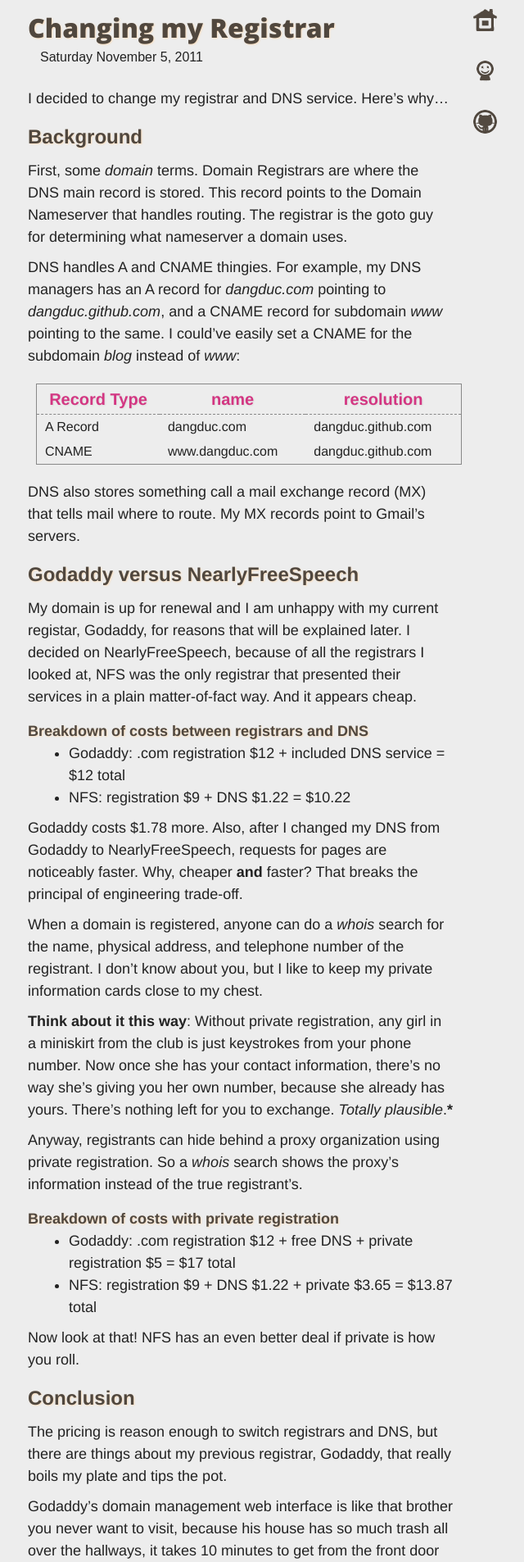
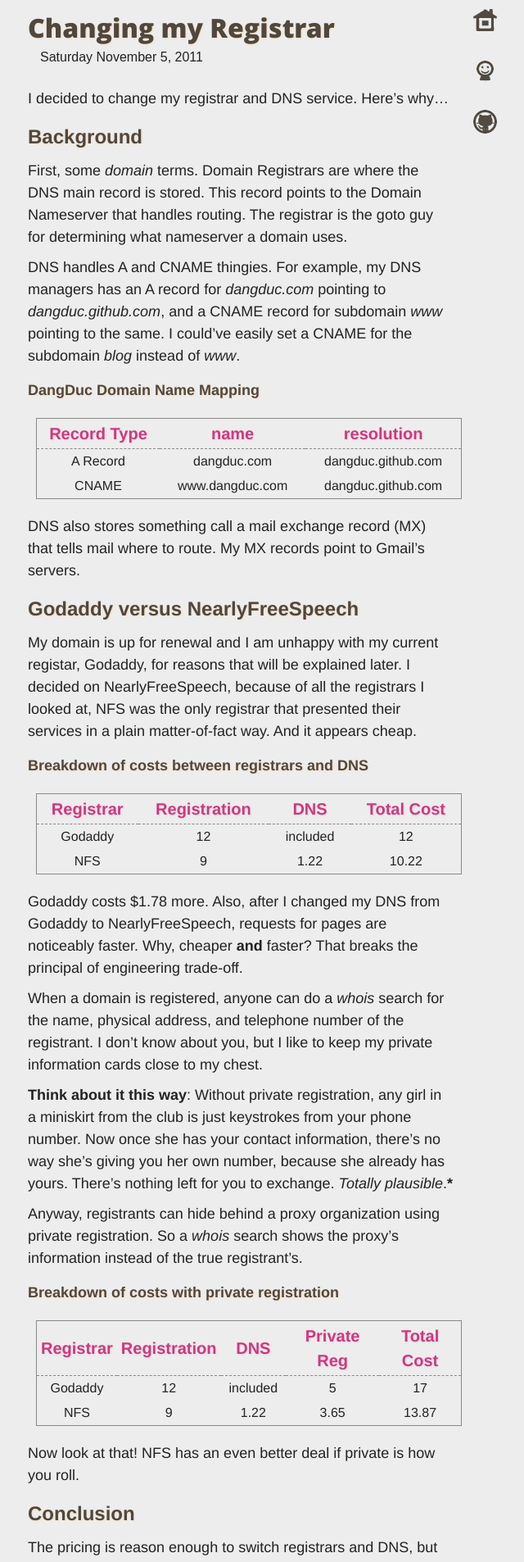
Before and after one commit to dangduc/dangduc.github.com, a Jekyll site: the page built from _posts/2011-11-5-changing-my-registrar.md, in a window 1280 px wide. Shown: the top 1906 px of the page at 82% size, without its empty margins (296-936 px from the left). Built offline with Jekyll 4.4.1, drawn with Linux system fonts in a browser that asks for light colours; some web fonts are replaced; Markdown is read by kramdown in place of the engine named in the settings.

```diff
--- a/_posts/2011-11-5-changing-my-registrar.md
+++ b/_posts/2011-11-5-changing-my-registrar.md
@@ -9,7 +9,9 @@
 
 First, some *domain* terms. Domain Registrars are where the DNS main record is stored. This record points to the Domain Nameserver that handles routing. The registrar is the goto guy for determining what nameserver a domain uses.
 
-DNS handles A and CNAME thingies. For example, my DNS managers has an A record for *dangduc.com* pointing to *dangduc.github.com*, and a CNAME record for subdomain *www* pointing to the same. I could've easily set a CNAME for the subdomain *blog* instead of *www*:
+DNS handles A and CNAME thingies. For example, my DNS managers has an A record for *dangduc.com* pointing to *dangduc.github.com*, and a CNAME record for subdomain *www* pointing to the same. I could've easily set a CNAME for the subdomain *blog* instead of *www*.
+
+### DangDuc Domain Name Mapping
 
 <table>
   <tr>
@@ -37,8 +39,26 @@
 
 ### Breakdown of costs between registrars and DNS
 
-- Godaddy: .com registration $12 + included DNS service = $12 total
-- NFS: registration $9 + DNS $1.22 = $10.22
+<table>
+  <tr>
+    <th>Registrar</th>
+    <th>Registration</th>
+    <th>DNS</th>
+    <th>Total Cost</th>
+  </tr>
+  <tr>
+    <td>Godaddy</td>
+    <td>12</td>
+    <td>included</td>
+    <td>12</td>
+  </tr>
+  <tr>
+    <td>NFS</td>
+    <td>9</td>
+    <td>1.22</td>
+    <td>10.22</td>
+  </tr>
+</table>
 
 Godaddy costs $1.78 more. Also, after I changed my DNS from Godaddy to NearlyFreeSpeech, requests for pages are noticeably faster. Why, cheaper **and** faster? That breaks the principal of engineering trade-off.
 
@@ -50,8 +70,30 @@
 
 ### Breakdown of costs with private registration
 
-- Godaddy: .com registration $12 + free DNS + private registration $5 = $17 total
-- NFS: registration $9 + DNS $1.22 + private $3.65 = $13.87 total
+<table>
+  <tr>
+    <th>Registrar</th>
+    <th>Registration</th>
+    <th>DNS</th>
+    <th>Private Reg</th>
+    <th>Total Cost</th>
+  </tr>
+  <tr>
+    <td>Godaddy</td>
+    <td>12</td>
+    <td>included</td>
+    <td>5</td>
+    <td>17</td>
+  </tr>
+  <tr>
+    <td>NFS</td>
+    <td>9</td>
+    <td>1.22</td>
+    <td>3.65</td>
+    <td>13.87</td>
+  </tr>
+</table>
+
 
 Now look at that! NFS has an even better deal if private is how you roll.
 
--- a/css/style.css
+++ b/css/style.css
@@ -165,11 +165,11 @@
   padding-left: 50px;
 }
 
-div.post blockquote  p{
-  font-style: italic;
+div.post blockquote  p {
   padding: 0 0 0 5px;
-  background: #eee8d5;
-  margin: 0 0 0 0;
+  margin: 0 0 0 10px;
+  border-left: solid 1px #888888;
+  font-size: 16px;
 }
 
 div.entry {
@@ -233,7 +233,7 @@
 }
 
 table td {
-  text-align: left;
+  text-align: center;
 	vertical-align: top;
   padding: 3px 10px 3px 10px;
   font-size: 16px;
--- a/css/syntax.css
+++ b/css/syntax.css
@@ -4,7 +4,8 @@
   border-color: #888888;
   border-width: 1px;
   padding-left: 10px;
-  margin-left: 15px;
+  margin: 20px 0 20px 15px;
+  font-size: 16px;
 }
 .highlight .c { color: #888888 } /* Comment */
 .highlight .err { color: #a61717; background-color: #e3d2d2 } /* Error */
```
